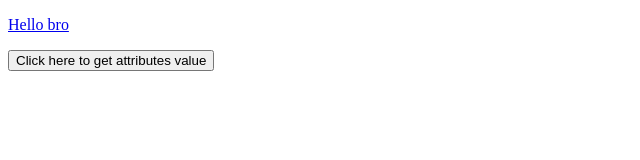
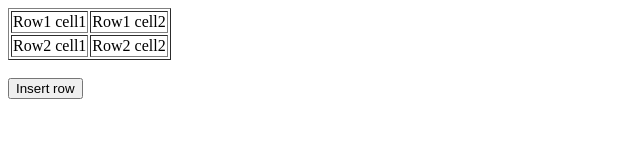
Before and after one commit to nquan1007/Quan-Nguyen-JavaScript, a plain HTML site: page JavaScript-Exercises/index.html in a window 1280 px wide. Shown: the whole page, without its empty margins (0-640 px from the left). Drawn offline with Linux system fonts and the light colour scheme.

Commit message:
#2 JavaScript DOM: Exercise 5 - Click to add rows

```diff
--- a/JavaScript-Exercises/index.html
+++ b/JavaScript-Exercises/index.html
@@ -2,34 +2,31 @@
 <html>
   <head>
     <meta charset="utf-8" />
+    <title>Insert row in a table - w3resource</title>
   </head>
   <body>
-    <p>
-      <a
-        id="w3r"
-        type="text/html"
-        hreflang="en-us"
-        rel="nofollow"
-        target="_self"
-        href="https://www.w3resource.com/"
-        >Hello bro</a
-      >
-    </p>
-    <button onclick="getAttributes()">
-      Click here to get attributes value
-    </button>
-    <p id="data"></p>
+    <table id="sampleTable" border="1">
+      <tr>
+        <td>Row1 cell1</td>
+        <td>Row1 cell2</td>
+      </tr>
+      <tr>
+        <td>Row2 cell1</td>
+        <td>Row2 cell2</td>
+      </tr>
+    </table>
+    <br />
+    <input type="button" onclick="insert_Row()" value="Insert row" />
   </body>
 
   <script>
-    function getAttributes() {
-      let link = document.getElementById("w3r").attributes;
-      console.log(link);
-      for (let i = 0; i < link.length; i++) {
-        if (link[i].value !== "w3r") {
-          console.log(link[i]);
-        }
-      }
-    }
+    const insert_Row = () => {
+      const table = document.getElementById("sampleTable");
+      const newRow = table.insertRow(2);
+      const cell1 = newRow.insertCell(0);
+      const cell2 = newRow.insertCell(1);
+      cell1.innerHTML = 'Cell1';
+      cell2.innerHTML = 'Cell2';
+    };
   </script>
 </html>
```
